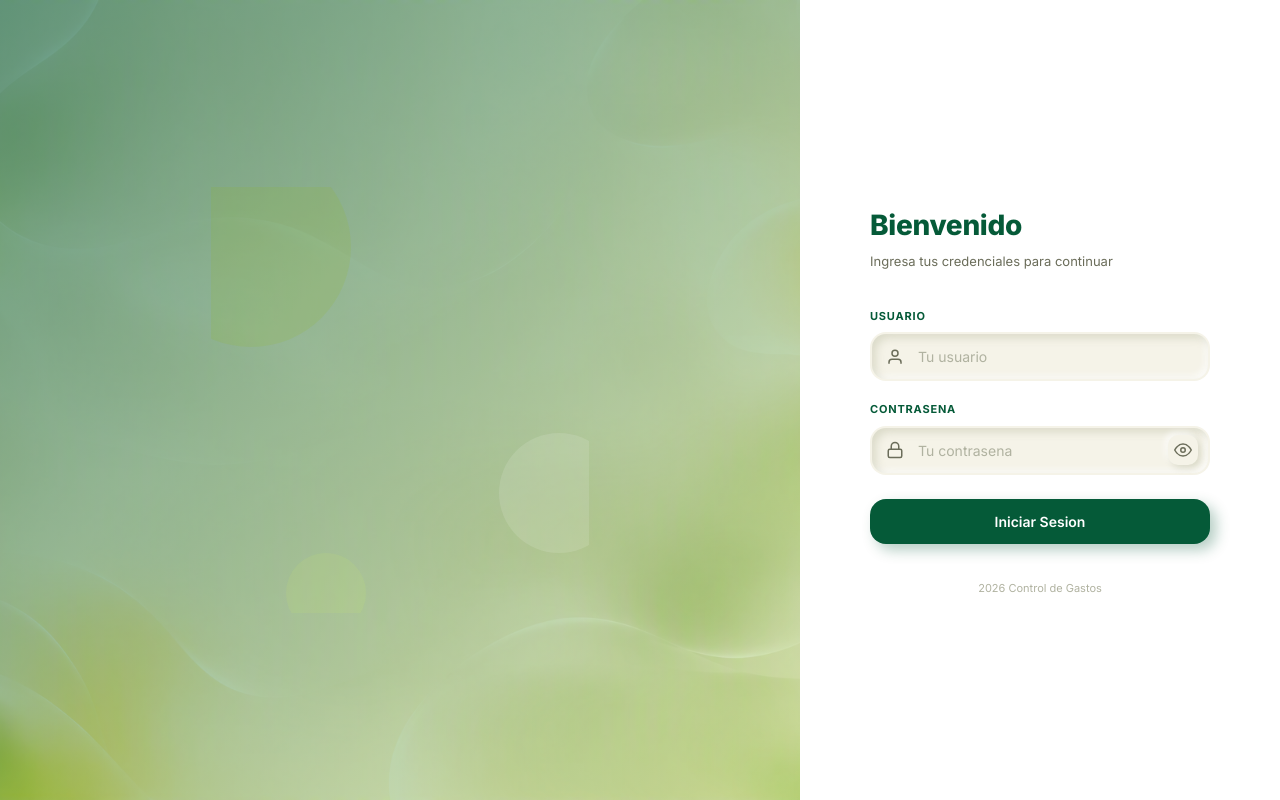
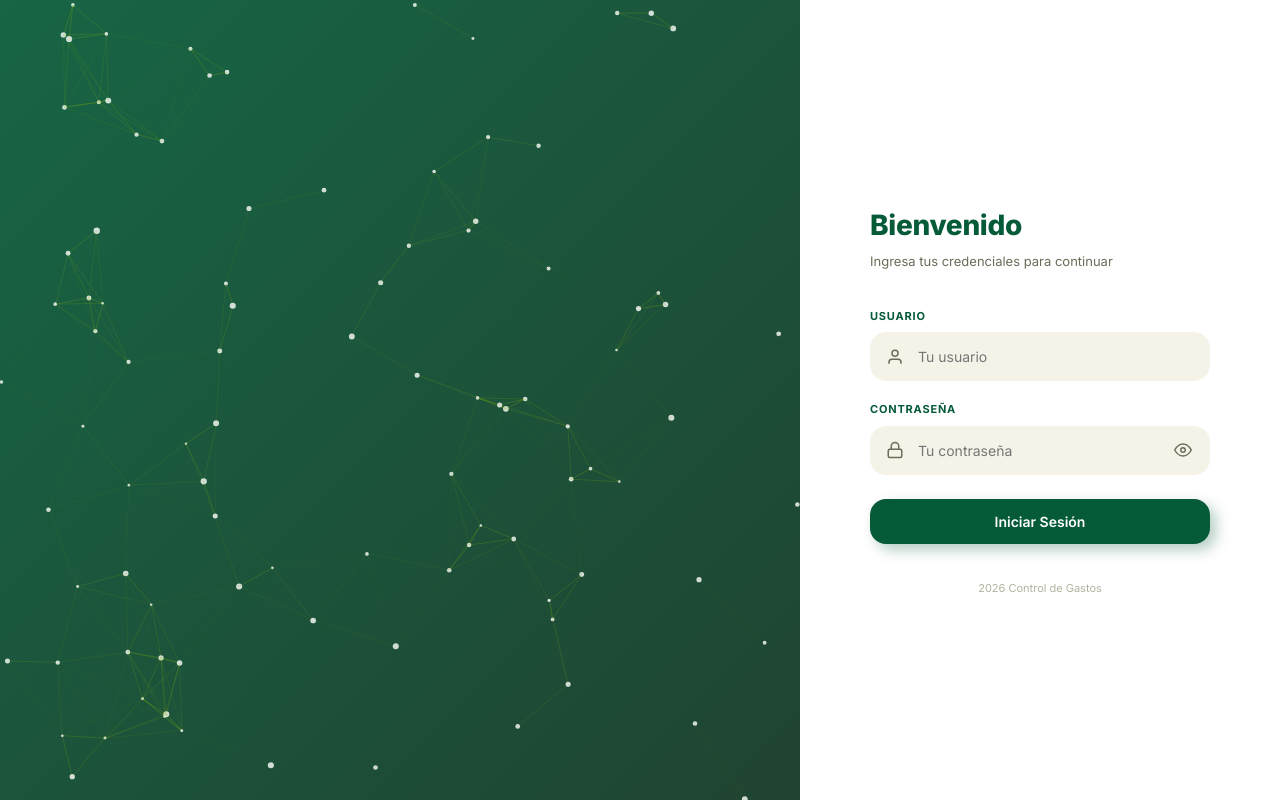
Before and after one commit to cxocop-2025287/control-de-gastos-II, an Angular app in the folder front/: page /login in a window 1280 px wide. Built offline with nearby package versions, Linux system fonts and the light colour scheme.

Commit message:
fix: se agrega animación y mejoras de diseño al login

```diff
--- a/front/src/app/pages/login/login.css
+++ b/front/src/app/pages/login/login.css
@@ -13,7 +13,7 @@
 .login-left {
   flex: 1;
   height: 100vh;
-  background: url('/img/FondoLiquid.png') center/cover no-repeat;
+  background: linear-gradient(135deg, rgba(5, 90, 56, 0.92), rgba(21, 59, 40, 0.95));
   position: relative;
   display: flex;
   align-items: center;
@@ -21,19 +21,22 @@
   overflow: hidden;
 }
 
-.login-left::before {
-  content: '';
+.particle-canvas {
   position: absolute;
   inset: 0;
-  background: linear-gradient(135deg, rgba(5, 90, 56, 0.6), rgba(145, 191, 6, 0.25));
+  width: 100%;
+  height: 100%;
+  z-index: 1;
+  pointer-events: none;
 }
 
 .left-content {
   position: relative;
-  z-index: 1;
+  z-index: 2;
   text-align: center;
-  color: var(--color-white);
+  color: var(--color-white, #ffffff);
   padding: 40px;
+  pointer-events: none;
 }
 
 .logo-img {
@@ -43,7 +46,7 @@
   margin: 0 auto 28px;
   display: block;
   animation: floatIn 0.8s cubic-bezier(0.16, 1, 0.3, 1);
-  filter: drop-shadow(0 4px 20px rgba(0, 0, 0, 0.2));
+  filter: drop-shadow(0 4px 20px rgba(0, 0, 0, 0.25));
 }
 
 .brand-title {
@@ -64,62 +67,6 @@
   animation: slideRight 0.7s cubic-bezier(0.16, 1, 0.3, 1) 0.2s backwards;
 }
 
-/* Floating shapes */
-.floating-shapes {
-  position: absolute;
-  inset: 0;
-  pointer-events: none;
-  overflow: hidden;
-}
-
-.shape {
-  position: absolute;
-  border-radius: 50%;
-  opacity: 0.12;
-}
-
-.shape-1 {
-  width: 200px;
-  height: 200px;
-  background: var(--color-lime);
-  top: -40px;
-  left: -60px;
-  animation: float1 8s ease-in-out infinite;
-}
-
-.shape-2 {
-  width: 120px;
-  height: 120px;
-  background: var(--color-white);
-  bottom: 60px;
-  right: -30px;
-  animation: float2 10s ease-in-out infinite;
-}
-
-.shape-3 {
-  width: 80px;
-  height: 80px;
-  background: var(--color-lime-light);
-  bottom: -20px;
-  left: 20%;
-  animation: float3 7s ease-in-out infinite;
-}
-
-@keyframes float1 {
-  0%, 100% { transform: translate(0, 0) scale(1); }
-  50% { transform: translate(30px, 20px) scale(1.1); }
-}
-
-@keyframes float2 {
-  0%, 100% { transform: translate(0, 0) scale(1); }
-  50% { transform: translate(-20px, -30px) scale(1.05); }
-}
-
-@keyframes float3 {
-  0%, 100% { transform: translate(0, 0) scale(1); }
-  50% { transform: translate(15px, -20px) scale(1.08); }
-}
-
 @keyframes floatIn {
   from { opacity: 0; transform: translateY(20px) scale(0.9); }
   to { opacity: 1; transform: translateY(0) scale(1); }
@@ -135,17 +82,20 @@
   width: 480px;
   min-width: 400px;
   height: 100vh;
-  background: var(--color-white);
+  background: var(--color-white, #ffffff);
   display: flex;
   align-items: center;
   justify-content: center;
   padding: 40px;
   overflow-y: auto;
+  position: relative;
 }
 
 .form-container {
   width: 100%;
   max-width: 340px;
+  position: relative;
+  z-index: 1;
   animation: fadeUp 0.6s cubic-bezier(0.16, 1, 0.3, 1) 0.2s backwards;
 }
 
@@ -161,14 +111,14 @@
 .form-header h2 {
   font-size: 28px;
   font-weight: 800;
-  color: var(--color-dark-green);
+  color: var(--color-dark-green, #055a38);
   margin: 0 0 6px 0;
   letter-spacing: -0.3px;
 }
 
 .form-header p {
   font-size: 13px;
-  color: var(--color-gray);
+  color: var(--color-gray, #666);
   margin: 0;
 }
 
@@ -188,7 +138,7 @@
 .form-label {
   font-size: 11px;
   font-weight: 700;
-  color: var(--color-dark-green);
+  color: var(--color-dark-green, #055a38);
   text-transform: uppercase;
   letter-spacing: 0.8px;
 }
@@ -202,7 +152,7 @@
 .input-icon {
   position: absolute;
   left: 16px;
-  color: var(--color-gray);
+  color: var(--color-gray, #888);
   pointer-events: none;
   z-index: 1;
 }
@@ -210,56 +160,52 @@
 .form-input {
   width: 100%;
   padding: 14px 44px 14px 46px;
-  background: var(--color-beige-light);
+  background: var(--color-beige-light, #f4f6f3);
   border: 2px solid transparent;
   border-radius: 16px;
-  color: var(--color-black);
+  color: var(--color-black, #111);
   font-size: 14px;
-  box-shadow: var(--shadow-neo-inset);
   transition: all 0.3s ease;
   box-sizing: border-box;
 }
 
-.form-input::placeholder {
-  color: var(--color-gray-light);
-}
-
 .form-input:focus {
   outline: none;
-  border-color: var(--color-lime);
-  box-shadow:
-    var(--shadow-neo-inset),
-    0 0 0 3px rgba(145, 191, 6, 0.12);
-}
-
-.form-input:disabled {
-  opacity: 0.5;
-  cursor: not-allowed;
+  border-color: var(--color-lime, #91bf06);
+  box-shadow: 0 0 0 3px rgba(145, 191, 6, 0.12);
 }
 
 .toggle-password {
   position: absolute;
   right: 12px;
-  background: var(--color-beige-light);
+  background: transparent;
   border: none;
   cursor: pointer;
-  color: var(--color-gray);
+  color: var(--color-gray, #888);
   padding: 6px;
   display: flex;
   align-items: center;
   justify-content: center;
-  border-radius: 10px;
-  transition: all 0.2s ease;
-  box-shadow: 3px 3px 6px rgba(160, 162, 130, 0.3), -3px -3px 6px rgba(255, 255, 255, 0.7);
 }
 
-.toggle-password:hover:not(:disabled) {
-  color: var(--color-dark-green);
+.btn-login {
+  width: 100%;
+  padding: 14px;
+  background: var(--color-dark-green, #055a38);
+  border: none;
+  border-radius: 16px;
+  color: #ffffff;
+  font-size: 14px;
+  font-weight: 600;
+  cursor: pointer;
+  transition: all 0.3s ease;
+  margin-top: 4px;
+  box-shadow: 6px 6px 14px rgba(5, 90, 56, 0.3);
 }
 
-.toggle-password:disabled {
-  cursor: not-allowed;
-  opacity: 0.4;
+.btn-login:hover:not(:disabled) {
+  transform: translateY(-2px);
+  background: #4d6b06;
 }
 
 .error-message {
@@ -271,16 +217,6 @@
   border-radius: 14px;
   color: #b44040;
   font-size: 13px;
-  box-shadow: inset 3px 3px 6px rgba(180, 64, 64, 0.06), inset -2px -2px 4px rgba(255, 255, 255, 0.5);
-  animation: shake 0.4s ease;
-}
-
-@keyframes shake {
-  0%, 100% { transform: translateX(0); }
-  20% { transform: translateX(-5px); }
-  40% { transform: translateX(5px); }
-  60% { transform: translateX(-3px); }
-  80% { transform: translateX(3px); }
 }
 
 .success-message {
@@ -288,62 +224,10 @@
   align-items: center;
   gap: 8px;
   padding: 12px 14px;
-  background: var(--color-lime-pale);
+  background: #eaf5e0;
   border-radius: 14px;
-  color: var(--color-dark-green);
+  color: #055a38;
   font-size: 13px;
-  box-shadow: inset 3px 3px 6px rgba(5, 90, 56, 0.04), inset -2px -2px 4px rgba(255, 255, 255, 0.5);
-}
-
-.btn-login {
-  width: 100%;
-  padding: 14px;
-  background: var(--color-dark-green);
-  border: none;
-  border-radius: 16px;
-  color: var(--color-white);
-  font-size: 14px;
-  font-weight: 600;
-  cursor: pointer;
-  transition: all 0.3s ease;
-  margin-top: 4px;
-  box-shadow: 6px 6px 14px rgba(5, 90, 56, 0.3), -4px -4px 10px rgba(255, 255, 255, 0.5);
-}
-
-.btn-login:hover:not(:disabled) {
-  transform: translateY(-2px);
-  box-shadow: 8px 8px 18px rgba(5, 90, 56, 0.35), -5px -5px 12px rgba(255, 255, 255, 0.6);
-  background: #066b42;
-}
-
-.btn-login:active:not(:disabled) {
-  transform: translateY(0);
-  box-shadow: inset 4px 4px 8px rgba(0, 0, 0, 0.15), inset -3px -3px 6px rgba(255, 255, 255, 0.08);
-}
-
-.btn-login:disabled {
-  opacity: 0.5;
-  cursor: not-allowed;
-}
-
-.loading-content {
-  display: flex;
-  align-items: center;
-  justify-content: center;
-  gap: 8px;
-}
-
-.spinner {
-  width: 16px;
-  height: 16px;
-  border: 2px solid rgba(255, 255, 255, 0.3);
-  border-top-color: var(--color-white);
-  border-radius: 50%;
-  animation: spin 0.7s linear infinite;
-}
-
-@keyframes spin {
-  to { transform: rotate(360deg); }
 }
 
 .login-footer {
@@ -353,18 +237,11 @@
 
 .login-footer p {
   font-size: 11px;
-  color: var(--color-gray-light);
+  color: var(--color-gray-light, #aaa);
   margin: 0;
 }
 
-/* ========== RESPONSIVE ========== */
 @media (max-width: 900px) {
-  .login-left {
-    display: none;
-  }
-
-  .login-right {
-    width: 100%;
-    min-width: unset;
-  }
+  .login-left { display: none; }
+  .login-right { width: 100%; min-width: unset; }
 }
--- a/front/src/app/pages/login/login.html
+++ b/front/src/app/pages/login/login.html
@@ -1,17 +1,16 @@
-<div class="login-page">
-  <div class="login-left">
+<div class="login-page" (mousemove)="onMouseMove($event)">
+  <!-- Panel Izquierdo con Animación de Partículas -->
+  <div class="login-left" #leftPanel>
+    <canvas #particleCanvas class="particle-canvas"></canvas>
+
     <div class="left-content">
-      <img src="img/LibroLogo.png" alt="Logo" class="logo-img" />
+      <img src="img/LogoTrasparente.png" alt="Logo" class="logo-img" />
       <h1 class="brand-title">Control de<br/>Gastos</h1>
       <p class="brand-subtitle">Gestiona tus finanzas de forma inteligente</p>
-      <div class="floating-shapes">
-        <div class="shape shape-1"></div>
-        <div class="shape shape-2"></div>
-        <div class="shape shape-3"></div>
-      </div>
     </div>
   </div>
 
+  <!-- Panel Derecho Formulario -->
   <div class="login-right">
     <div class="form-container">
       <div class="form-header">
@@ -41,7 +40,7 @@
         </div>
 
         <div class="form-group">
-          <label for="password" class="form-label">Contrasena</label>
+          <label for="password" class="form-label">Contraseña</label>
           <div class="input-wrapper">
             <svg class="input-icon" width="18" height="18" viewBox="0 0 24 24" fill="none" stroke="currentColor" stroke-width="2">
               <rect x="3" y="11" width="18" height="11" rx="2" ry="2"/>
@@ -53,7 +52,7 @@
               class="form-input"
               [(ngModel)]="password"
               name="password"
-              placeholder="Tu contrasena"
+              placeholder="Tu contraseña"
               autocomplete="current-password"
               [disabled]="isLoading"
             />
@@ -93,7 +92,7 @@
         </div>
 
         <button type="submit" class="btn-login" [disabled]="isLoading">
-          <span *ngIf="!isLoading">Iniciar Sesion</span>
+          <span *ngIf="!isLoading">Iniciar Sesión</span>
           <span *ngIf="isLoading" class="loading-content">
             <span class="spinner"></span>
             Ingresando...
--- a/front/src/app/pages/login/login.ts
+++ b/front/src/app/pages/login/login.ts
@@ -1,21 +1,44 @@
-import { Component, ChangeDetectorRef } from '@angular/core';
+import { Component, ElementRef, ViewChild, AfterViewInit, OnDestroy, HostListener, ChangeDetectorRef } from '@angular/core';
 import { CommonModule } from '@angular/common';
 import { FormsModule } from '@angular/forms';
 import { Router } from '@angular/router';
 import { AuthService } from '../../services/auth.service';
+
+interface Particle {
+  x: number;
+  y: number;
+  vx: number;
+  vy: number;
+  radius: number;
+  baseX: number;
+  baseY: number;
+}
 
 @Component({
   selector: 'app-login',
   standalone: true,
   imports: [CommonModule, FormsModule],
   templateUrl: './login.html',
-  styleUrl: './login.css',
+  styleUrls: ['./login.css']
 })
-export class LoginComponent {
+export class LoginComponent implements AfterViewInit, OnDestroy {
+  @ViewChild('particleCanvas') canvasRef!: ElementRef<HTMLCanvasElement>;
+  @ViewChild('leftPanel') leftPanelRef!: ElementRef<HTMLDivElement>;
+
+  private ctx!: CanvasRenderingContext2D;
+  private particles: Particle[] = [];
+  private animationFrameId!: number;
+
+  private mouse = {
+    x: -1000,
+    y: -1000,
+    radius: 180
+  };
+
+  showPassword = false;
+  isLoading = false;
   name = '';
   password = '';
-  showPassword = false;
-  isLoading = false;
   errorMessage = '';
   successMessage = '';
 
@@ -24,6 +47,114 @@ export class LoginComponent {
     private router: Router,
     private cdr: ChangeDetectorRef
   ) {}
+
+  ngAfterViewInit(): void {
+    this.initCanvas();
+    this.animate();
+  }
+
+  ngOnDestroy(): void {
+    if (this.animationFrameId) {
+      cancelAnimationFrame(this.animationFrameId);
+    }
+  }
+
+  @HostListener('window:resize')
+  onResize(): void {
+    this.initCanvas();
+  }
+
+  onMouseMove(event: MouseEvent): void {
+    const rect = this.leftPanelRef.nativeElement.getBoundingClientRect();
+    this.mouse.x = event.clientX - rect.left;
+    this.mouse.y = event.clientY - rect.top;
+  }
+
+  private initCanvas(): void {
+    const canvas = this.canvasRef.nativeElement;
+    const panel = this.leftPanelRef.nativeElement;
+
+    canvas.width = panel.clientWidth;
+    canvas.height = panel.clientHeight;
+    this.ctx = canvas.getContext('2d')!;
+
+    this.particles = [];
+    const particleCount = Math.floor((canvas.width * canvas.height) / 6500);
+
+    for (let i = 0; i < particleCount; i++) {
+      const x = Math.random() * canvas.width;
+      const y = Math.random() * canvas.height;
+      this.particles.push({
+        x,
+        y,
+        baseX: x,
+        baseY: y,
+        vx: (Math.random() - 0.5) * 0.8,
+        vy: (Math.random() - 0.5) * 0.8,
+        radius: Math.random() * 2 + 1.2
+      });
+    }
+  }
+
+  private animate = (): void => {
+    const canvas = this.canvasRef.nativeElement;
+    this.ctx.clearRect(0, 0, canvas.width, canvas.height);
+
+    for (let i = 0; i < this.particles.length; i++) {
+      const p = this.particles[i];
+
+      p.x += p.vx;
+      p.y += p.vy;
+
+      if (p.x < 0 || p.x > canvas.width) p.vx *= -1;
+      if (p.y < 0 || p.y > canvas.height) p.vy *= -1;
+
+      const dx = this.mouse.x - p.x;
+      const dy = this.mouse.y - p.y;
+      const distance = Math.sqrt(dx * dx + dy * dy);
+
+      if (distance < this.mouse.radius) {
+        const force = (this.mouse.radius - distance) / this.mouse.radius;
+        const moveX = (dx / distance) * force * 4.5;
+        const moveY = (dy / distance) * force * 4.5;
+
+        p.x += moveX;
+        p.y += moveY;
+      }
+
+      this.ctx.beginPath();
+      this.ctx.arc(p.x, p.y, p.radius, 0, Math.PI * 2);
+      this.ctx.fillStyle = 'rgba(255, 255, 255, 0.8)';
+      this.ctx.fill();
+
+      for (let j = i + 1; j < this.particles.length; j++) {
+        const p2 = this.particles[j];
+        const pDistance = Math.hypot(p.x - p2.x, p.y - p2.y);
+
+        if (pDistance < 110) {
+          const alpha = 1 - pDistance / 110;
+          this.ctx.beginPath();
+          this.ctx.moveTo(p.x, p.y);
+          this.ctx.lineTo(p2.x, p2.y);
+          this.ctx.strokeStyle = `rgba(145, 191, 6, ${alpha * 0.4})`;
+          this.ctx.lineWidth = 0.8;
+          this.ctx.stroke();
+        }
+      }
+
+      if (distance < this.mouse.radius) {
+        const alpha = 1 - distance / this.mouse.radius;
+        this.ctx.beginPath();
+        this.ctx.moveTo(p.x, p.y);
+        this.ctx.lineTo(this.mouse.x, this.mouse.y);
+        this.ctx.strokeStyle = `rgba(255, 255, 255, ${alpha * 0.55})`;
+        this.ctx.lineWidth = 1;
+        this.ctx.stroke();
+      }
+    }
+
+    this.animationFrameId = requestAnimationFrame(this.animate);
+  };
 
   togglePassword(): void {
     this.showPassword = !this.showPassword;
```
Also changed, not shown: front/public/img/LogoTrasparente.png (added), front/public/img/fondo.jpg (added).
